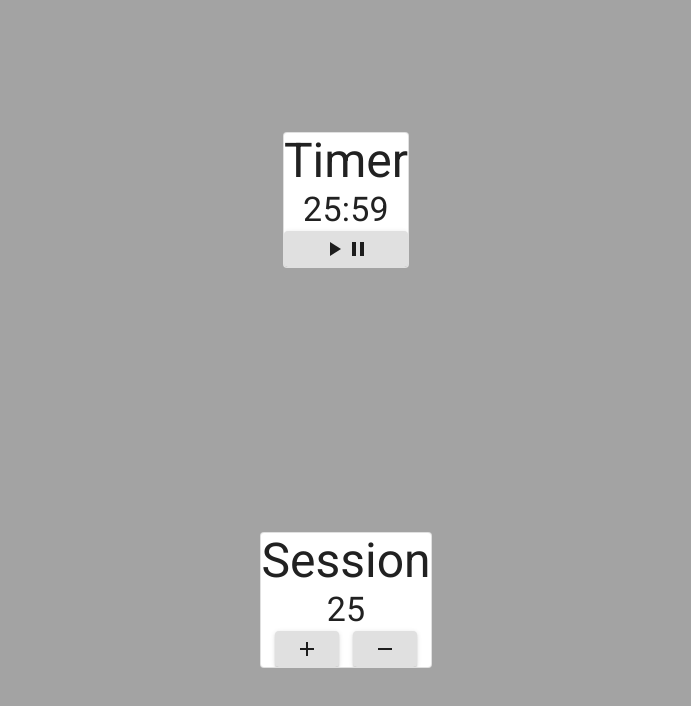
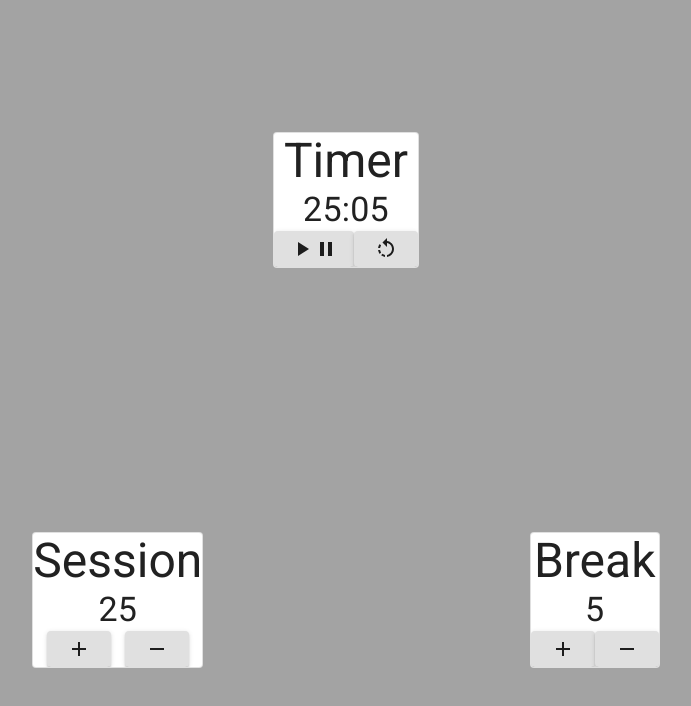
Before and after one commit to mhgamboa/pomodoro-clock, a React (Create React App) app: page / in a window 1280 px wide. Shown: the top 706 px of the page, without its empty margins (294-985 px from the left). Built offline with nearby package versions, Linux system fonts and the light colour scheme.

Commit message:
Add countdown functionality

```diff
--- a/src/App.js
+++ b/src/App.js
@@ -4,18 +4,18 @@ import React, { useState, useEffect } from "react";
 import Timer from "./components/Timer";
 import AdjustTimer from "./components/AdjustTime";
 
-// Material UI
-import { Card } from "@material-ui/core";
-
 function App() {
-  let [initialSessionTime, setSessionTime] = useState(25);
-  let [initialBreakTime, setBreakTime] = useState(5);
-  let [minute, setMinute] = useState(initialSessionTime);
-  let [second, setSecond] = useState(59);
+  const initialSessionTime = 25;
+  const initialBreakTime = 5;
+  let [sesstionTime, setSessionTime] = useState(initialSessionTime);
+  let [breakTime, setBreakTime] = useState(initialBreakTime);
+  let [minute, setMinute] = useState(sesstionTime);
+  let [second, setSecond] = useState(5);
   let [timerActive, toggleTimerActive] = useState(false);
+  let [currentSession, changeSessionType] = useState("session");
 
   useEffect(() => {
-    document.title = `${minute}:${second}`;
+    document.title = `${minute}:${second < 10 ? `0${second}` : second}`;
   });
 
   return (
@@ -27,22 +27,23 @@ function App() {
         setSecond={setSecond}
         timerActive={timerActive}
         toggleTimerActive={toggleTimerActive}
+        initialSessionTime={initialSessionTime}
+        initialBreakTime={initialBreakTime}
+        setBreakTime={setBreakTime}
       />
       <div className="adjustersContainer">
         <AdjustTimer
           type="Session"
-          time={initialSessionTime}
+          time={sesstionTime}
           minute={minute}
-          second={second}
-          setMinute={setMinute}
+          setMinute={setSessionTime}
         />
-        {/* <AdjustTimer
+        <AdjustTimer
           type="Break"
-          time={initialBreakTime}
+          time={breakTime}
           minute={minute}
-          second={second}
-          setMinute={setMinute}
-        /> */}
+          setMinute={setBreakTime}
+        />
       </div>
     </main>
   );
--- a/src/components/Timer.js
+++ b/src/components/Timer.js
@@ -1,11 +1,11 @@
-import React, { useEffect } from "react";
+import React from "react";
 import "../index.css";
 
 // Material-Ui Components
 import { Button, Typography, Card } from "@material-ui/core";
-
 import PlayArrowIcon from "@material-ui/icons/PlayArrow";
 import PauseIcon from "@material-ui/icons/Pause";
+import RotateLeftIcon from "@material-ui/icons/RotateLeft";
 
 export default function Timer({
   minute,
@@ -14,20 +14,40 @@ export default function Timer({
   setSecond,
   timerActive,
   toggleTimerActive,
+  initialSessionTime,
+  initialBreakTime,
+  setBreakTime,
 }) {
   const playFunction = () => {
-    console.log("Now Playing");
     toggleTimerActive(!timerActive);
     window.runTimer = setInterval(() => {
-      console.log("hi");
+      //If minute === 0 Make Noise and start break time
+      setSecond((second) => {
+        if (second === 0) {
+          if (minute > 0) {
+            setMinute((minute) => minute - 1);
+            return (second = 59);
+          }
+        } else {
+          return --second;
+        }
+      });
     }, 1000);
   };
 
   const pauseFunction = () => {
-    console.log("Now Pausing");
     toggleTimerActive(!timerActive);
+    clearInterval(window.runTimer);
+  };
 
-    clearInterval(window.runTimer);
+  const resetFunction = () => {
+    if (timerActive) {
+      toggleTimerActive(!timerActive);
+      clearInterval(window.runTimer);
+    }
+    setMinute(initialSessionTime);
+    setBreakTime(initialBreakTime);
+    setSecond(0);
   };
 
   return (
@@ -36,7 +56,7 @@ export default function Timer({
         Timer
       </Typography>
       <Typography variant="h4" align="center">
-        {minute}:{second}
+        {minute}:{second < 10 ? `0${second}` : second}
       </Typography>
 
       <div className="plusMinusContainer">
@@ -49,6 +69,9 @@ export default function Timer({
           <PlayArrowIcon />
           <PauseIcon />
         </Button>
+        <Button variant="contained" onClick={() => resetFunction()}>
+          <RotateLeftIcon />
+        </Button>
       </div>
     </Card>
   );
```
